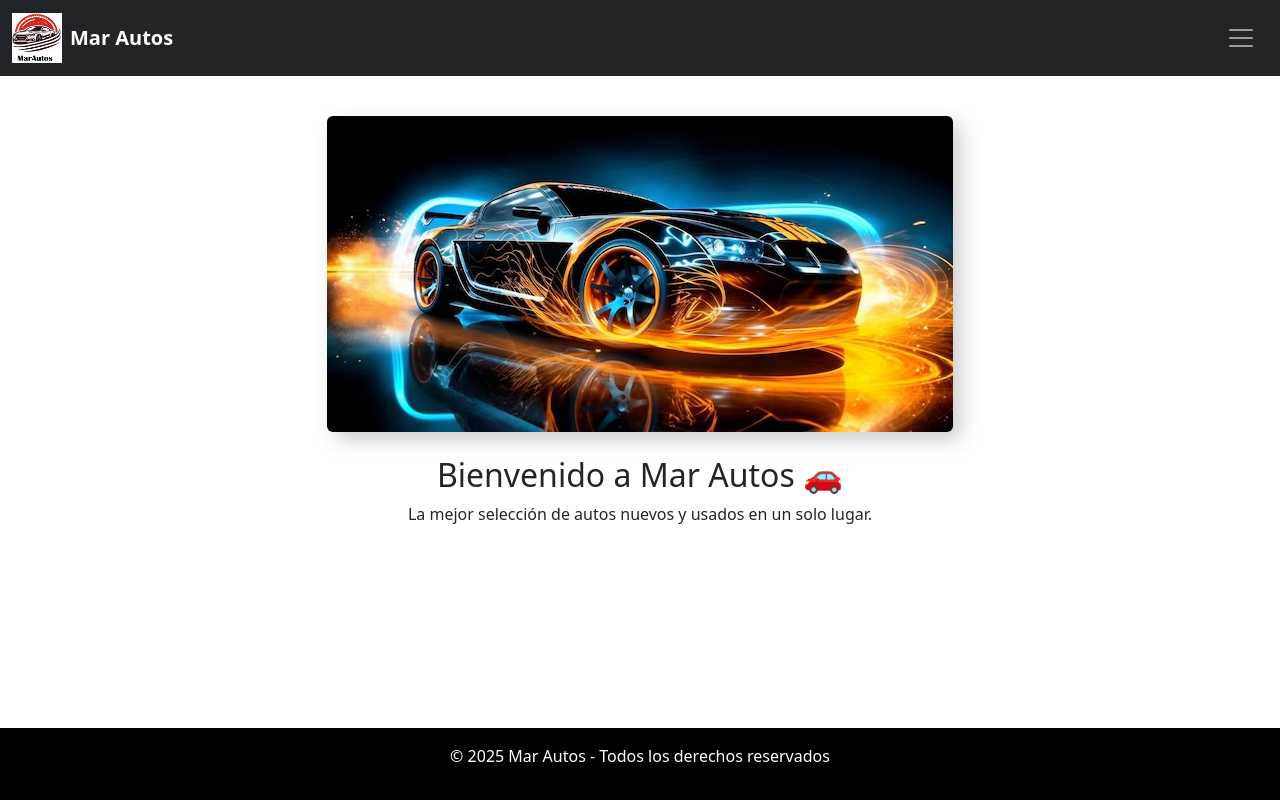
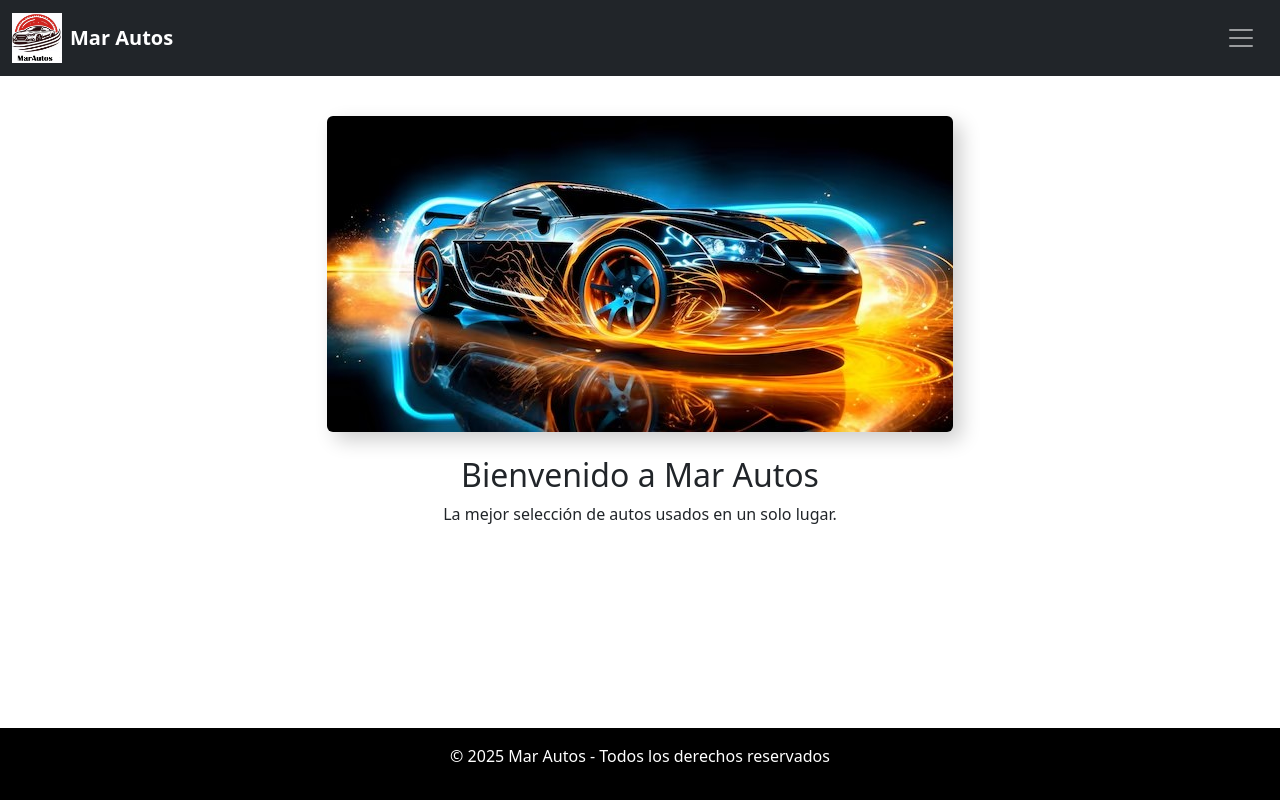
Before and after one commit to mroxanam/mar-autos, a React (Create React App) app: page / in a window 1280 px wide. Built offline with nearby package versions, Linux system fonts and the light colour scheme.

Commit message:
cambios en descripcion/sacar autos nuevos

```diff
--- a/src/components/AutoCard.js
+++ b/src/components/AutoCard.js
@@ -36,7 +36,7 @@ export default function AutoCard({ auto }) {
           <Card.Text>
             Año: {auto.anio} <br />
             Combustible: {auto.combustible} <br />
-            Kilometraje: {auto.kilometraje}
+
           </Card.Text>
           <Button variant="primary" href="/contacto" className="w-100">
             Consultar
--- a/src/pages/Home.js
+++ b/src/pages/Home.js
@@ -11,8 +11,8 @@ function Home() {
       />
 
       {/* Texto de bienvenida */}
-      <h2 className="mt-4">Bienvenido a Mar Autos 🚗</h2>
-      <p>La mejor selección de autos nuevos y usados en un solo lugar.</p>
+      <h2 className="mt-4">Bienvenido a Mar Autos </h2>
+      <p>La mejor selección de autos usados en un solo lugar.</p>
     </div>
   );
 }
--- a/src/pages/QuienesSomos.js
+++ b/src/pages/QuienesSomos.js
@@ -5,8 +5,8 @@ function QuienesSomos() {
      <Container className="my-4">
       <h2>Quiénes Somos</h2>
       <p>
-        En <strong>Mar Autos</strong> nos dedicamos a ofrecer los mejores vehículos
-        nuevos y usados. Nuestro compromiso es brindarte confianza, calidad y
+        En <strong>Mar Autos</strong> Nos dedicamos a ofrecer los mejores vehículos
+        usados. Nuestro compromiso es brindarte confianza, calidad y
         asesoramiento personalizado.
       </p>
     </Container>
```
